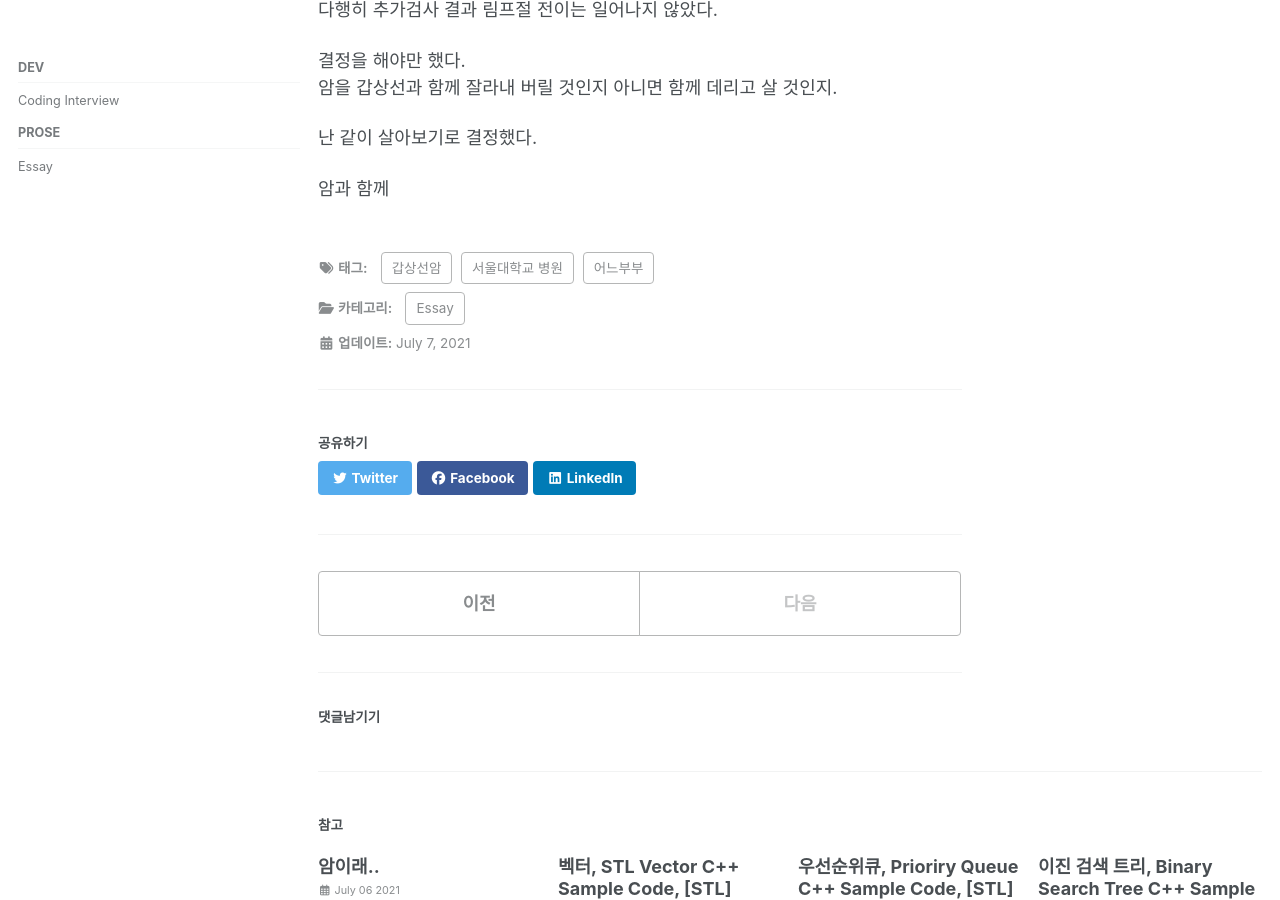
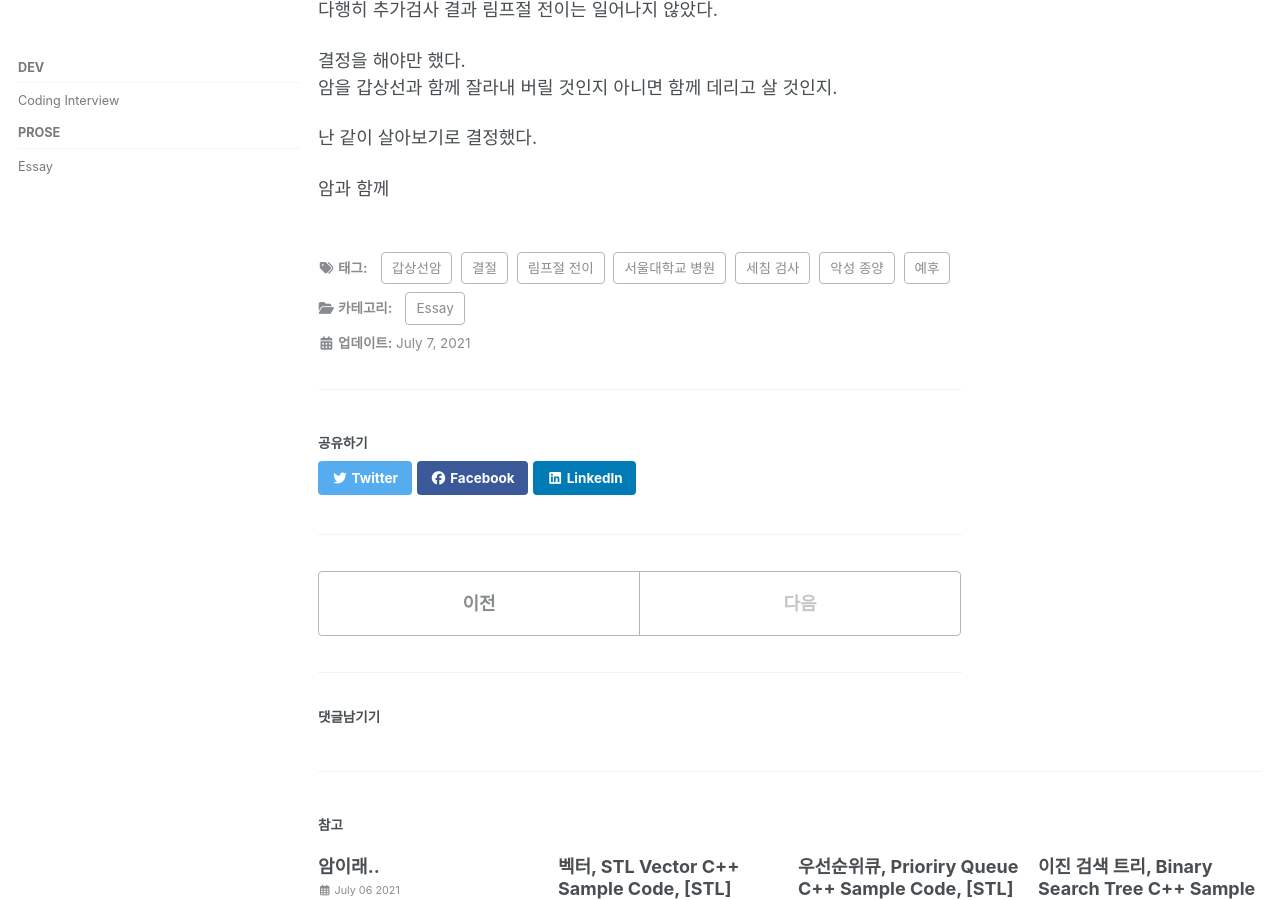
Before and after one commit to WonderHabits/wonderhabits.github.io, a Jekyll site: the page built from _posts/2021-07-06-2_with_cancer.md, in a window 1280 px wide and 900 px high, scrolled down 1037 px. Built offline with Jekyll 4.4.1, drawn with Linux system fonts in a browser that asks for light colours; cached includes are drawn as plain includes; nearby versions of some CDN libraries; comment, search, counter and statistics services are not loaded.

Commit message:
add post

```diff
--- a/_posts/2021-07-06-2_with_cancer.md
+++ b/_posts/2021-07-06-2_with_cancer.md
@@ -6,8 +6,12 @@ categories:
   - Essay
 tags:
   - 갑상선암
-  - 어느부부
+  - 예후
   - 서울대학교 병원
+  - 림프절 전이
+  - 결절
+  - 세침 검사
+  - 악성 종양
 toc: true
 last_modified_at: 2021-07-07
 use_math: true
```
